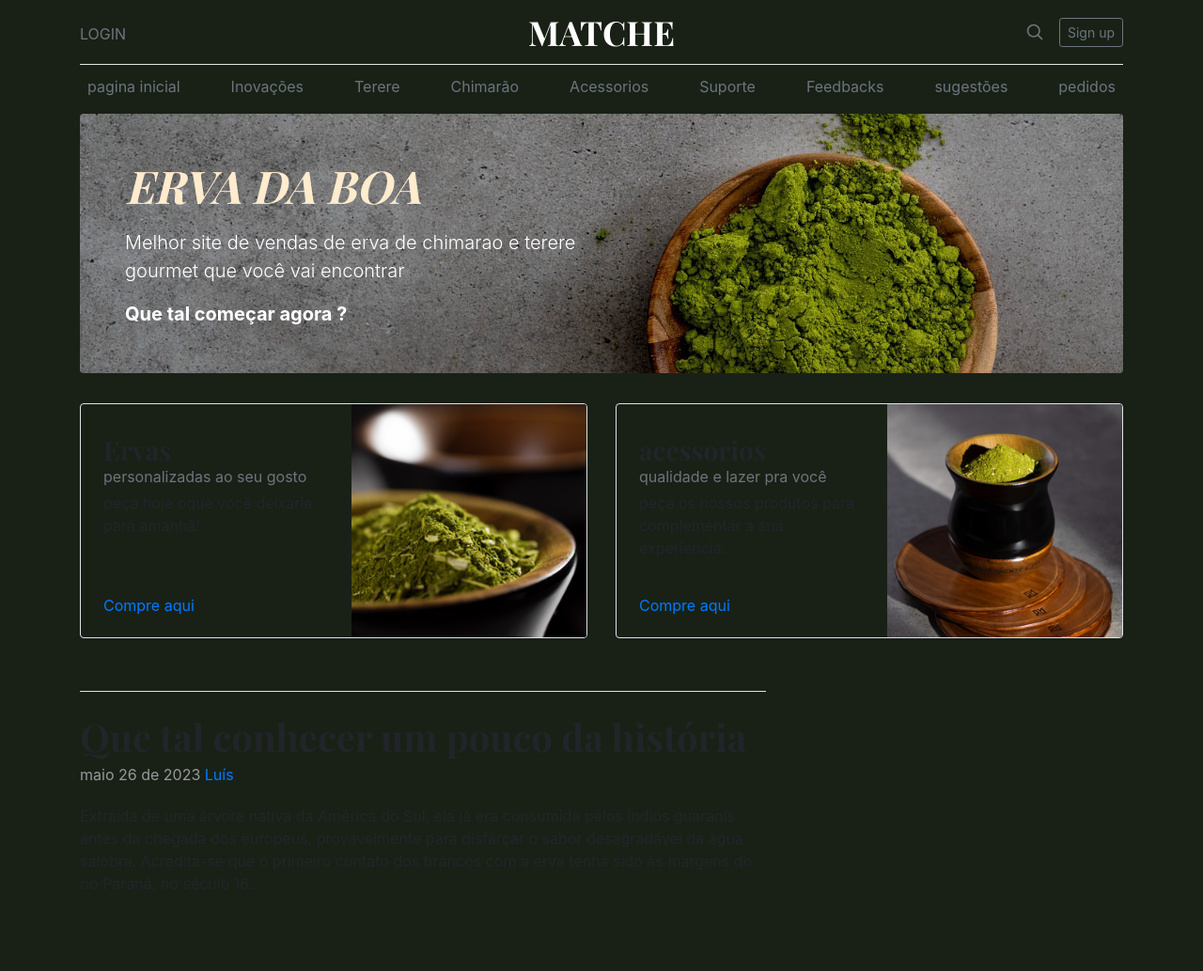
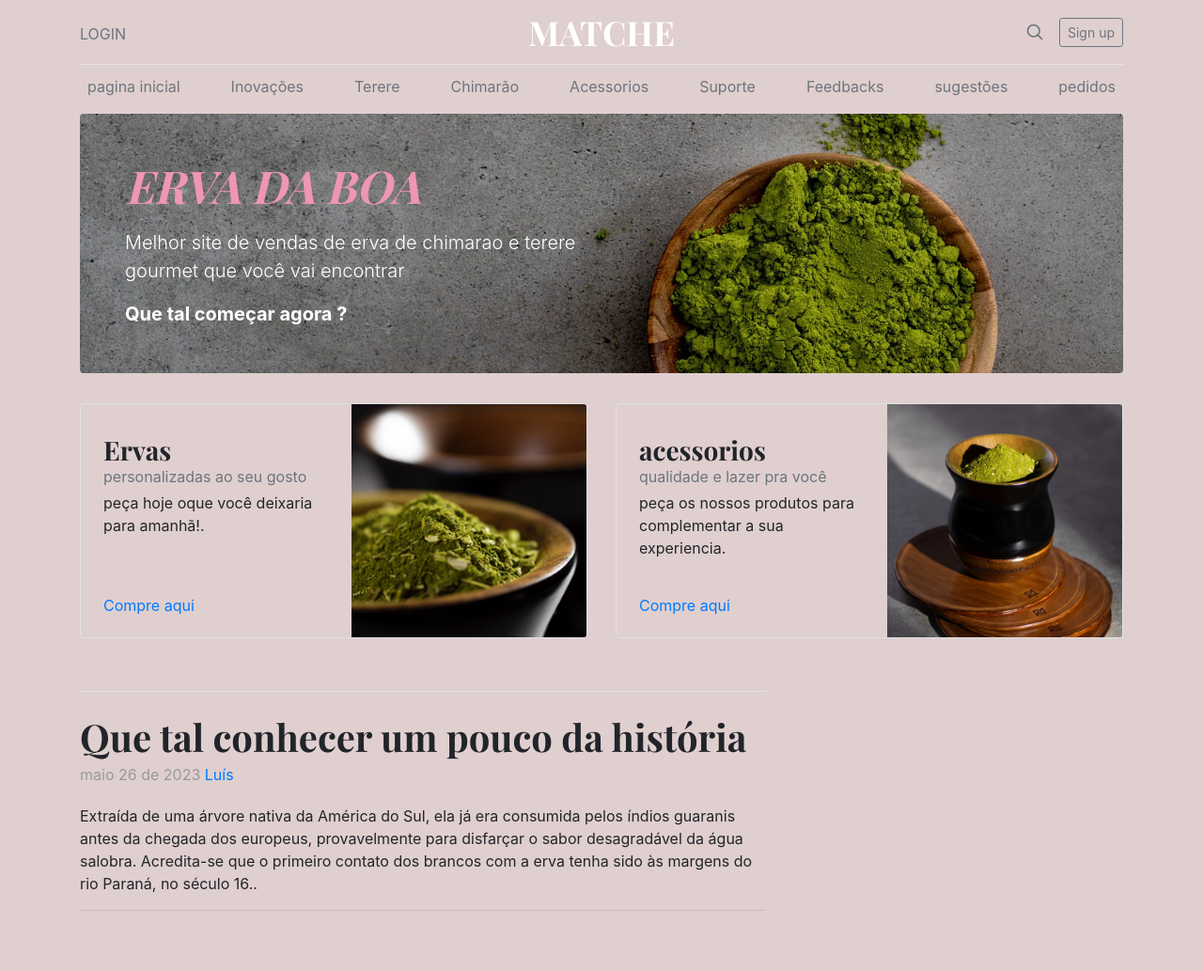
Before and after one commit to luisplathdm/luisplathdm.github.io, a plain HTML site: page index.html in a window 1280 px wide. Shown: the whole page at 94% size. Drawn offline with nearby package versions, Linux system fonts and the light colour scheme.

Commit message:
entrega 02/06

```diff
--- a/index.html
+++ b/index.html
@@ -2,11 +2,6 @@
 <html lang="en">
 
 <head>
-  <style>
-    h1 {
-      color:blanchedalmond
-    }
-  </style>
   <meta charset="utf-8">
   <meta name="viewport" content="width=device-width, initial-scale=1, shrink-to-fit=no">
   <meta name="description" content="">
@@ -43,6 +38,13 @@
       background-size: cover;
       background-position: center;
     }
+
+    h1 {
+      color:rgb(238, 150, 179)
+    }
+    .texto-rosa {
+      color:rgb(238, 150, 179);
+    }
   </style>
 
 
@@ -52,7 +54,7 @@
   <link href="blog.css" rel="stylesheet">
 </head>
 
-<body style="background-color: #192117;">
+<body style="background-color: #e0cfcf;">
 
   <div class="container">
     <header class="blog-header py-3">
```
